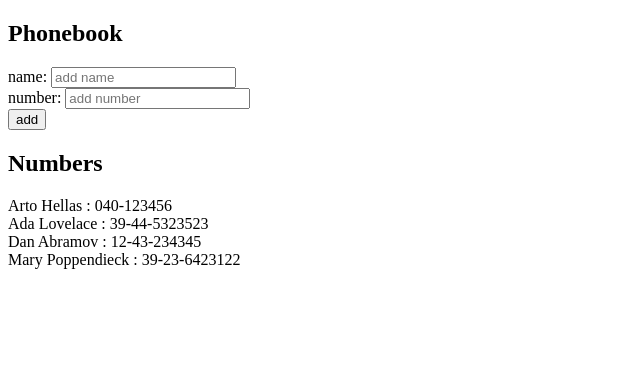
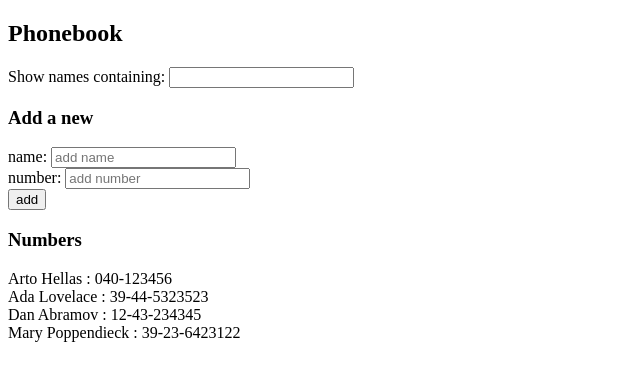
Before and after one commit to morghan/fullstack-open-2022, a React (Create React App) app in the folder part2/phonebook/: page / in a window 1280 px wide. Shown: the top 380 px of the page, without its empty margins (0-640 px from the left). Built offline with nearby package versions, Linux system fonts and the light colour scheme.

Commit message:
📦 NEW: exercise2.9 ~ 0.5h

```diff
--- a/part2/phonebook/src/App.js
+++ b/part2/phonebook/src/App.js
@@ -1,10 +1,23 @@
 import { useState } from 'react'
 
+const Filter = ({ value, onChange }) => (
+	<div>
+		Show names containing: <input value={value} onChange={onChange} />
+	</div>
+)
+
+const People = ({ people }) => (
+	<div>
+		{people.map((person) => (
+			<Person key={person.id} person={person} />
+		))}
+	</div>
+)
+
 const Person = ({ person }) => (
-	<span>
+	<div>
 		{person.name} : {person.number}
-		<br />
-	</span>
+	</div>
 )
 const App = () => {
 	const [persons, setPersons] = useState([
@@ -15,12 +28,19 @@ const App = () => {
 	])
 	const [newName, setNewName] = useState('')
 	const [newNumber, setNewNumber] = useState('')
+	const [filter, setFilter] = useState({ input: '', filteredPersons: [] })
 
 	const handleNameChange = (event) => {
 		setNewName(event.target.value)
 	}
 	const handleNumberChange = (event) => {
 		setNewNumber(event.target.value)
+	}
+	const handleFilterChange = (event) => {
+		const filteredPersons = persons.filter((person) =>
+			person.name.toLowerCase().includes(event.target.value)
+		)
+		setFilter({ input: event.target.value, filteredPersons: filteredPersons })
 	}
 
 	const addPerson = (event) => {
@@ -46,6 +66,8 @@ const App = () => {
 	return (
 		<div>
 			<h2>Phonebook</h2>
+			<Filter value={filter.input} onChange={handleFilterChange} />
+			<h3>Add a new</h3>
 			<form onSubmit={addPerson}>
 				<div>
 					name:{' '}
@@ -67,10 +89,8 @@ const App = () => {
 					<button type='submit'>add</button>
 				</div>
 			</form>
-			<h2>Numbers</h2>
-			{persons.map((person) => (
-				<Person key={person.id} person={person} />
-			))}
+			<h3>Numbers</h3>
+			<People people={!filter.input ? persons : filter.filteredPersons} />
 		</div>
 	)
 }
```
